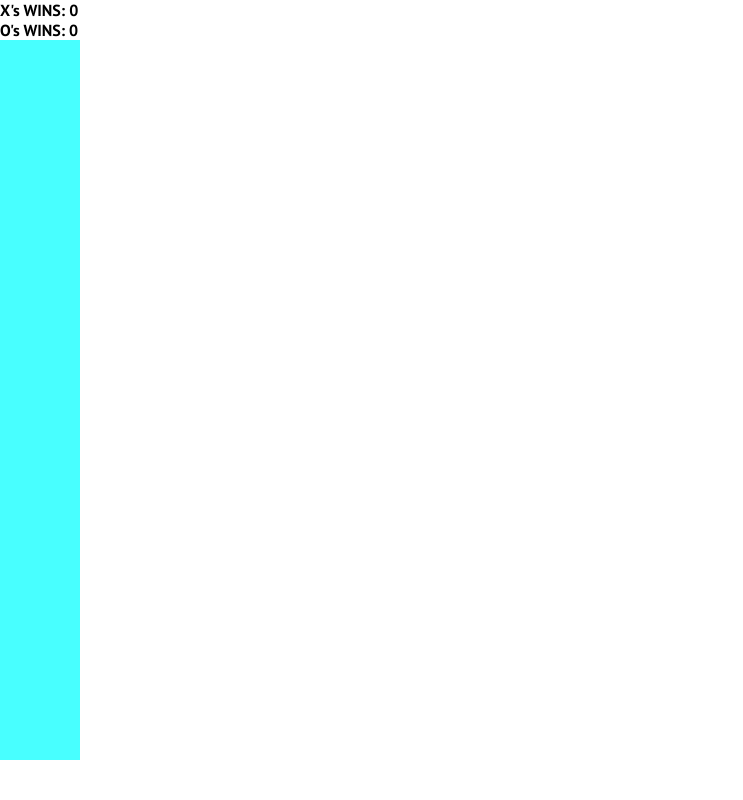
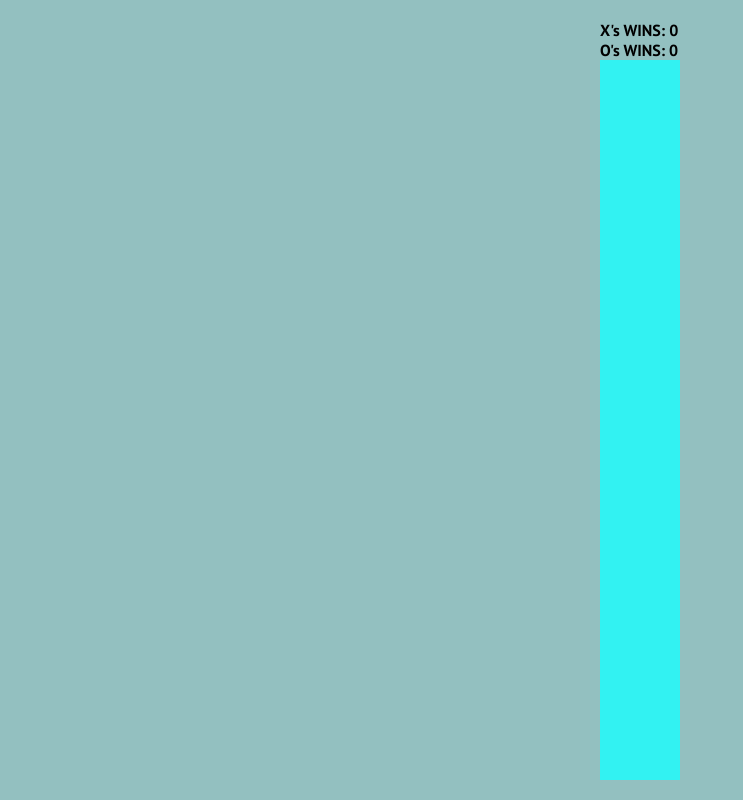
Before and after one commit to felixlaii/tictactoe.github.io, a React (Create React App) app: page / in a window 1280 px wide. Shown: the whole page, without its empty margins (0-743 px from the left). Built offline with nearby package versions, Linux system fonts and the light colour scheme.

Commit message:
Update App.css

```diff
--- a/src/App.css
+++ b/src/App.css
@@ -27,3 +27,11 @@
   background: rgb(63, 118, 170);
   cursor: not-allowed;
 }
+
+.App {
+  height: 100vh;
+  background: rgb(147, 192, 192);
+  display: flex;
+  align-items: center;
+  justify-content: center;
+}
```
